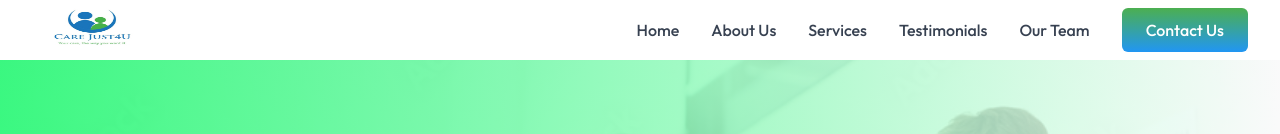
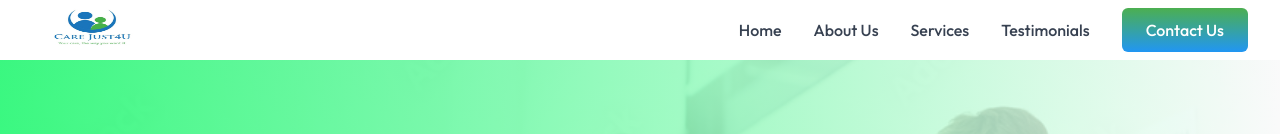
Before and after one commit to GhubTeam/care-just4U, a Next.js app: page / in a window 1280 px wide. Shown: the top 134 px of the page. Built offline with nearby package versions, Linux system fonts and the light colour scheme.

Commit message:
made changes

```diff
--- a/Components/NavBar/NavBar.jsx
+++ b/Components/NavBar/NavBar.jsx
@@ -83,7 +83,7 @@ const Navbar = () => {
           >
             Testimonials
           </Link>
-          <Link
+          {/* <Link
             to="team"
             smooth={true}
             duration={500}
@@ -92,7 +92,7 @@ const Navbar = () => {
             onClick={() => setIsMenuOpen(false)}
           >
             Our Team
-          </Link>
+          </Link> */}
           <Link
             to="contact-section"
             smooth={true}
--- a/next.config.mjs
+++ b/next.config.mjs
@@ -1,6 +1,6 @@
 /** @type {import('next').NextConfig} */
 const nextConfig = {
-  output: "export", // Enables static site generation
+  output: "export",
   basePath: process.env.NODE_ENV === "production" ? "/care-just4U" : "",
   assetPrefix: process.env.NODE_ENV === "production" ? "/care-just4U/" : "",
 };
```
